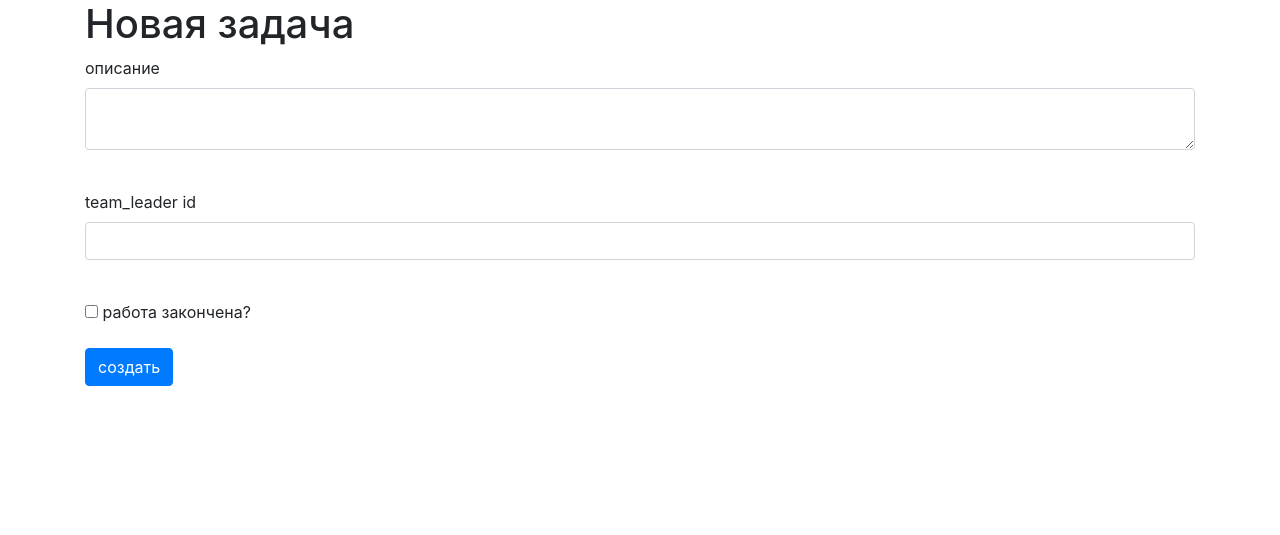
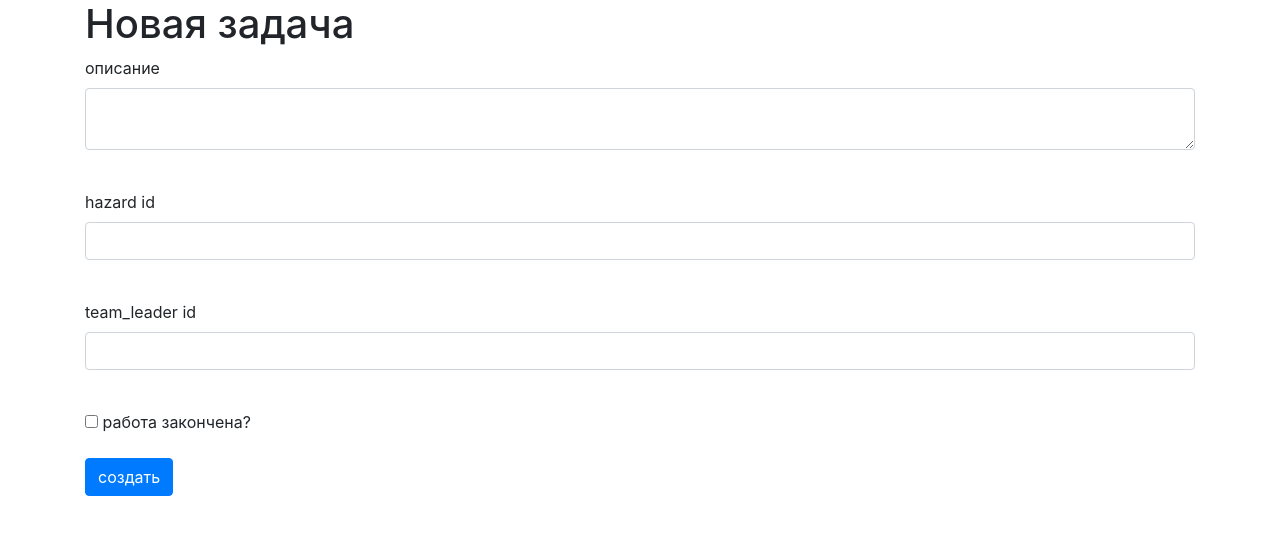
Before and after one commit to gyulka/alchemy2, a Flask app: page /new_job in a window 1280 px wide. Shown: the part 70-605 px from the top of the page. Run offline with Flask 2, Linux system fonts and the light colour scheme; some libraries are stand-ins or nearby versions.

Commit message:
не понял до конца задание, но таблица опастности есть

```diff
--- a/main.py
+++ b/main.py
@@ -75,6 +75,7 @@ def new_job():
         job.description = form.description.data
         job.team_leader = form.team_leader.data
         job.id_created = current_user.id
+        job.hazard = form.hazard.data
         db_sess.add(job)
         db_sess.commit()
 
@@ -91,6 +92,7 @@ def edit_job():
         job.is_finished = form.is_finished.data
         job.description = form.description.data
         job.team_leader = form.team_leader.data
+        job.hazard = form.hazard.data
         db_sess.commit()
 
         return redirect('/')
@@ -99,6 +101,7 @@ def edit_job():
     form.description.data = job.description
     form.team_leader.data = job.team_leader
     form.team.data = job.team
+    form.hazard.data = job.hazard
     return render_template('new_job.html', form=form)
 
 
@@ -149,17 +152,18 @@ def edit_department():
     return render_template('new_department.html', form=form)
 
 
-@app.route('/delete_department',methods = ['POST','GET'])
+@app.route('/delete_department', methods=['POST', 'GET'])
 def delete_dep():
     dep = db_sess.query(db_unit.Department).filter(db_unit.Department.id == int(request.args['id'])).first()
     db_sess.delete(dep)
     db_sess.commit()
     return redirect('/departments')
 
-@app.route('/departments',methods = ['POST','GET'])
+
+@app.route('/departments', methods=['POST', 'GET'])
 def index_dep():
-    print(db_sess.query(db_unit.Department).all())
-    return render_template('departments.html',departments = db_sess.query(db_unit.Department).all())
+    return render_template('departments.html', departments=db_sess.query(db_unit.Department).all())
+
 
 if __name__ == '__main__':
     db_unit.global_init("db/blogs.db")
--- a/templates/forms/forms.py
+++ b/templates/forms/forms.py
@@ -23,9 +23,12 @@ class LoginForm(FlaskForm):
 class NewJob(FlaskForm):
     description = TextAreaField('описание', validators=[DataRequired()])
     team_leader = IntegerField('team_leader id')
+    hazard = IntegerField('hazard id')
+
     team = StringField('id участников команды')
     startdate= DateField('Дата начала')
     is_finished = BooleanField('работа закончена?')
+
 
     submit = SubmitField('создать')
 
--- a/templates/new_job.html
+++ b/templates/new_job.html
@@ -18,6 +18,15 @@
         {% endfor %}
     </p>
     <p>
+        {{ form.hazard.label }}<br>
+        {{ form.hazard(class="form-control") }}<br>
+        {% for error in form.hazard.errors %}
+            <div class="alert alert-danger" role="alert">
+                {{ error }}
+            </div>
+        {% endfor %}
+    </p>
+    <p>
         {{ form.team_leader.label }}<br>
         {{ form.team_leader(class="form-control") }}<br>
         {% for error in form.team_leader.errors %}
```
Also changed, not shown: db/db_unit.py (+8 -0 lines), templates/index.html (+5 -2 lines).
